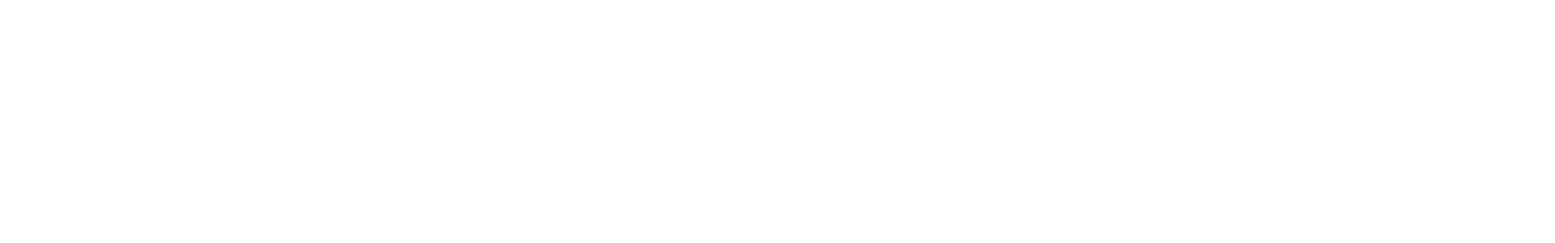
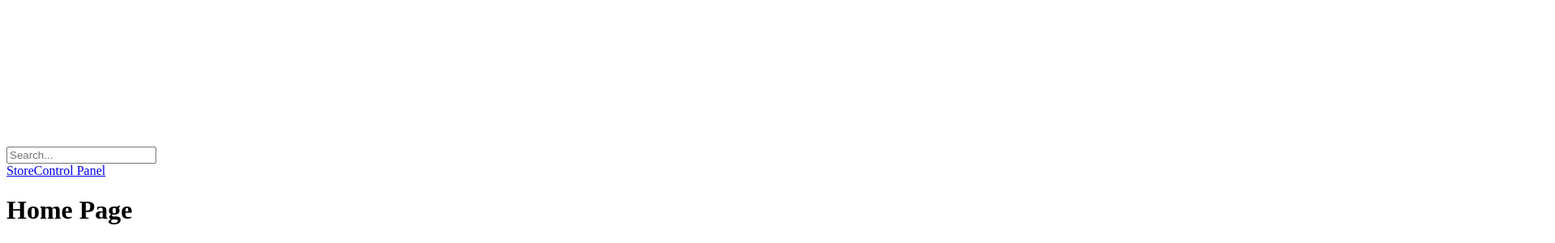
Before and after one commit to bofmar/game_store, a React (Vite) app in the folder client/: page / in a window 1280 px wide. Shown: the part 1331-1631 px from the top of the page at 81% size, 1920 px wide, since content can reach past the window. Before the commit the page ends 800 px from the top, so only its background shows below. Built offline with nearby package versions, Linux system fonts and the light colour scheme.

Commit message:
Add required elements to the navbar

```diff
--- a/client/src/components/NavBar.tsx
+++ b/client/src/components/NavBar.tsx
@@ -1,11 +1,22 @@
 import { NavLink } from "react-router-dom";
+import logo from '../assets/images/gamesplanet-logo.png'
 
 export default function NavBar() {
 	return (
 		<nav>
-			<NavLink to='/'>Home</NavLink>
-			<NavLink to='/store'>Store</NavLink>
-			<NavLink to='/control-panel'>Control Panel</NavLink>
+			<section className="nav-image-section">
+				<NavLink to='/'><img src={logo} /></NavLink>
+			</section>
+			<section className="nav-search-section">
+			{/* TODO add functionality to the search bar*/}
+				<form className="nav-search-form">
+					<input type="text" placeholder="Search..."/>
+				</form>
+			</section>
+			<section className="nav-controls-section">
+				<NavLink to='/store'>Store</NavLink>
+				<NavLink to='/control-panel'>Control Panel</NavLink>
+			</section>
 		</nav>
 	);
 }
```
Also changed, not shown: client/src/assets/images/gamesplanet-logo.png (added).
